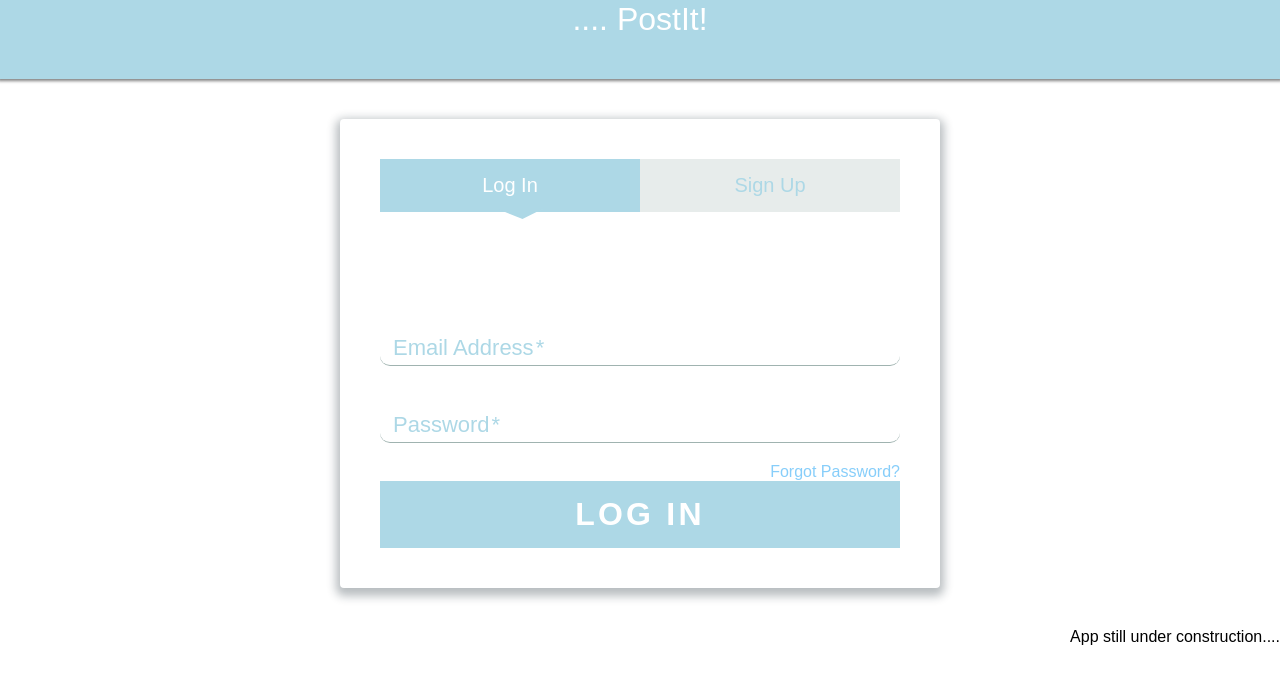
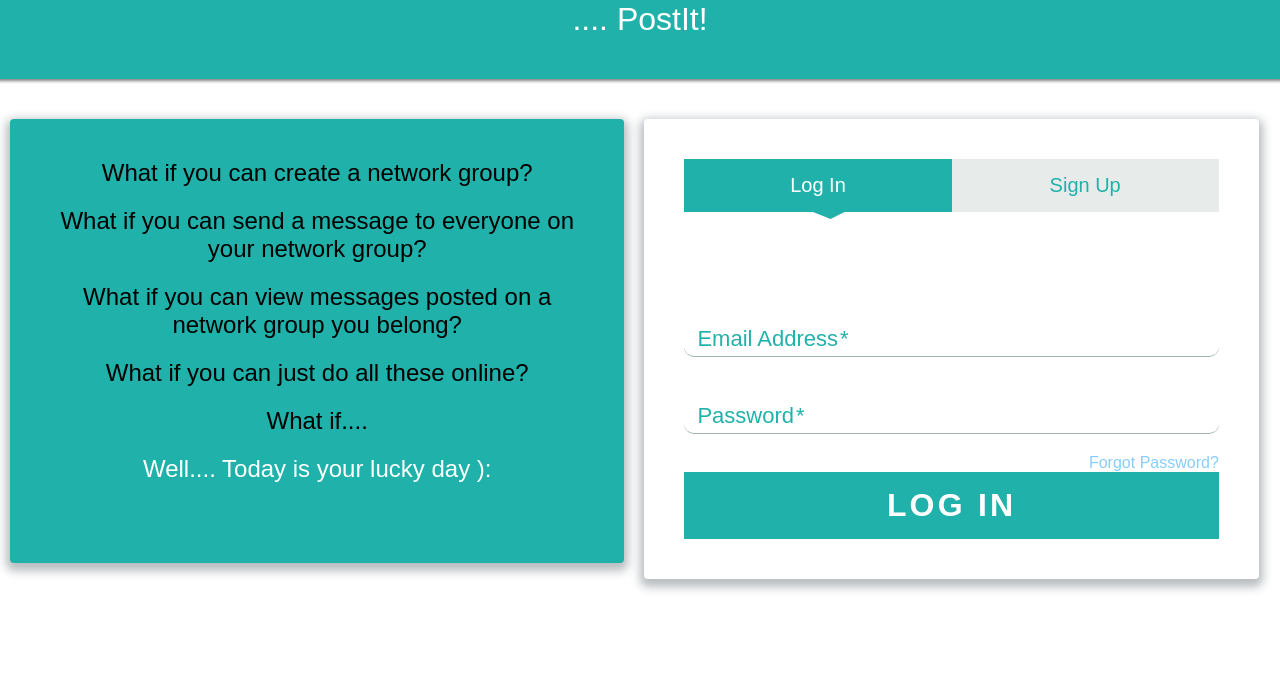
Before and after one commit to larrystone/BC_24_postit, a plain HTML site: page template/views/home.html in a window 1280 px wide. Drawn offline with nearby package versions, Linux system fonts and the light colour scheme.

```diff
--- a/template/css/home.css
+++ b/template/css/home.css
@@ -8,13 +8,13 @@
 }
 
 body {
-  /*background: lightblue;*/
+  /*background: lightseagreen;*/
   font-family: 'Titillium Web', sans-serif;
 }
 
 .header {
   padding: 1px;
-  background-color: lightblue;
+  background-color: lightseagreen;
   box-shadow: 0px 0px 3px 2px gray;
 }
 
@@ -29,13 +29,17 @@
   color: #179b77;
 }
 
-.form {
-  /*background: rgba(19, 35, 47, 0.9);*/
+.box {
   padding: 40px;
-  max-width: 600px;
-  margin: 40px auto;
+  width: 48%;
+  float: left;
+  margin: 40px 10px;
   border-radius: 4px;
   box-shadow: 0 4px 10px 4px rgba(19, 35, 47, 0.3);
+}
+
+.info {
+  background-color: lightseagreen;
 }
 
 .tab-group {
@@ -55,7 +59,7 @@
   text-decoration: none;
   padding: 15px;
   background: rgba(160, 179, 176, 0.25);
-  color: lightblue;
+  color: lightseagreen;
   font-size: 20px;
   float: left;
   width: 50%;
@@ -69,7 +73,7 @@
   color: #ffffff;
 }
 .tab-group .active{
-  background: lightblue;
+  background: lightseagreen;
   color: #ffffff;
 }
 
@@ -79,7 +83,7 @@
     transform: translateY(350%) translateX(-90%);
     border-width: 10px 20px 0 25px;
     border-style: solid;
-    border-color: lightblue  transparent transparent transparent;
+    border-color: lightseagreen  transparent transparent transparent;
     z-index: 99;
     opacity:1;
 }
@@ -88,11 +92,16 @@
   display: none;
 }
 
-h1 {
+h1, h2 {
   text-align: center;
   color: #ffffff;
   font-weight: 300;
   margin: 0 0 40px;
+}
+
+h2 {
+  color: black;
+  margin: 0 0 20px;
 }
 
 label {
@@ -100,7 +109,7 @@
   -webkit-transform: translateY(6px);
           transform: translateY(6px);
   left: 13px;
-  color: lightblue;
+  color: lightseagreen;
   -webkit-transition: all 0.25s ease;
   transition: all 0.25s ease;
   -webkit-backface-visibility: hidden;
@@ -110,7 +119,7 @@
 
 label .req {
   margin: 2px;
-  color: lightblue;
+  color: lightseagreen;
 }
 
 label.active {
@@ -124,7 +133,7 @@
 }
 
 label.highlight {
-  color: lightblue;
+  color: lightseagreen;
 }
 
 input, textarea {
@@ -138,18 +147,18 @@
   border: none;
   border-bottom: 1px solid #a0b3b0;
   border-radius: 10px;
-  /*color: lightblue; */
+  /*color: lightseagreen; */
   -webkit-transition: border-color .25s ease, box-shadow .25s ease;
   transition: border-color .25s ease, box-shadow .25s ease;
 }
 
 input:focus, textarea:focus {
   outline: 0;
-  border-color: lightblue;
+  border-color: lightseagreen;
 }
 
 textarea {
-  border: 2px solid lightblue;
+  border: 2px solid lightseagreen;
   resize: vertical;
 }
 
@@ -181,7 +190,7 @@
   font-weight: 600;
   text-transform: uppercase;
   letter-spacing: .1em;
-  background: lightblue;
+  background: lightseagreen;
   color: #ffffff;
   -webkit-transition: all 0.5s ease;
   transition: all 0.5s ease;
@@ -189,14 +198,14 @@
 }
 
 .button:hover, .button:focus {
-  background: lightblue;
+  background: lightseagreen;
 }
 
 .button-block {
   width: 100%;
 }
 
-.forgot {
+.right {
   margin-top: -20px;
   text-align: right;
 }
@@ -205,3 +214,7 @@
   width: 100%;
   text-align: right;
 }
+
+.aside {
+  float: left;
+}
--- a/template/views/home.html
+++ b/template/views/home.html
@@ -3,7 +3,6 @@
   <head>
     <meta charset="utf-8">
     <title>PostIt!</title>
-    <!--<link rel="stylesheet" href="../css/login_signup.css">-->
     <link rel="stylesheet" href="../css/home.css">
   </head>
   <body>
@@ -11,7 +10,16 @@
       <h1>.... PostIt!</h1>
     </header>
 
-    <div class="form">
+    <section class="box info">
+      <h2>What if you can create a network group?</h2>
+      <h2>What if you can send a message to everyone on your network group?</h2>
+      <h2>What if you can view messages posted on a network group you belong?</h2>
+      <h2>What if you can just do all these online?</h2>
+      <h2>What if....</h2>
+      <h1>Well.... Today is your lucky day ):</h1>
+    </section>
+
+    <section class="box form">
       <ul class="tab-group">
         <li class="tab active" href="#login">Log In</li>
         <li class="tab" href="#signup">Sign Up</li>
@@ -21,7 +29,7 @@
         <div id="login">
           <h1>Welcome Back!</h1>
 
-          <form action="/api/login" method="post">
+          <form action="/api/user/signin" method="post">
 
             <div class="field-wrap">
               <label>
@@ -37,7 +45,7 @@
               <input id="pass" type="password" required autocomplete="off" />
             </div>
 
-            <p class="forgot"><a href="#">Forgot Password?</a></p>
+            <p class="right"><a href="#">Forgot Password?</a></p>
 
             <button class="button button-block" />Log In</button>
 
@@ -47,7 +55,7 @@
         <div id="signup">
           <h1>Sign Up for Free</h1>
 
-          <form action="/api/signup" method="post">
+          <form action="/api/user/signup" method="post">
 
           <div class="top-row">
             <div class="field-wrap">
@@ -86,16 +94,13 @@
             <input type="password" required autocomplete="off" />
           </div>
 
-          <button type="submit" class="button button-block"/>Get Started</button>
+          <button type="submit" class="button button-block"/>Let's Go!</button>
 
           </form>
 
         </div>
       </div>
-    </div>
-
-    <footer>App still under construction....<footer>
-
+    </section>
 
     <!--scripts includes-->
     <script src="https://ajax.googleapis.com/ajax/libs/jquery/3.2.1/jquery.min.js"></script>
```
Also changed, not shown: template/views/create_user_group.html (added, +34 -0 lines).
